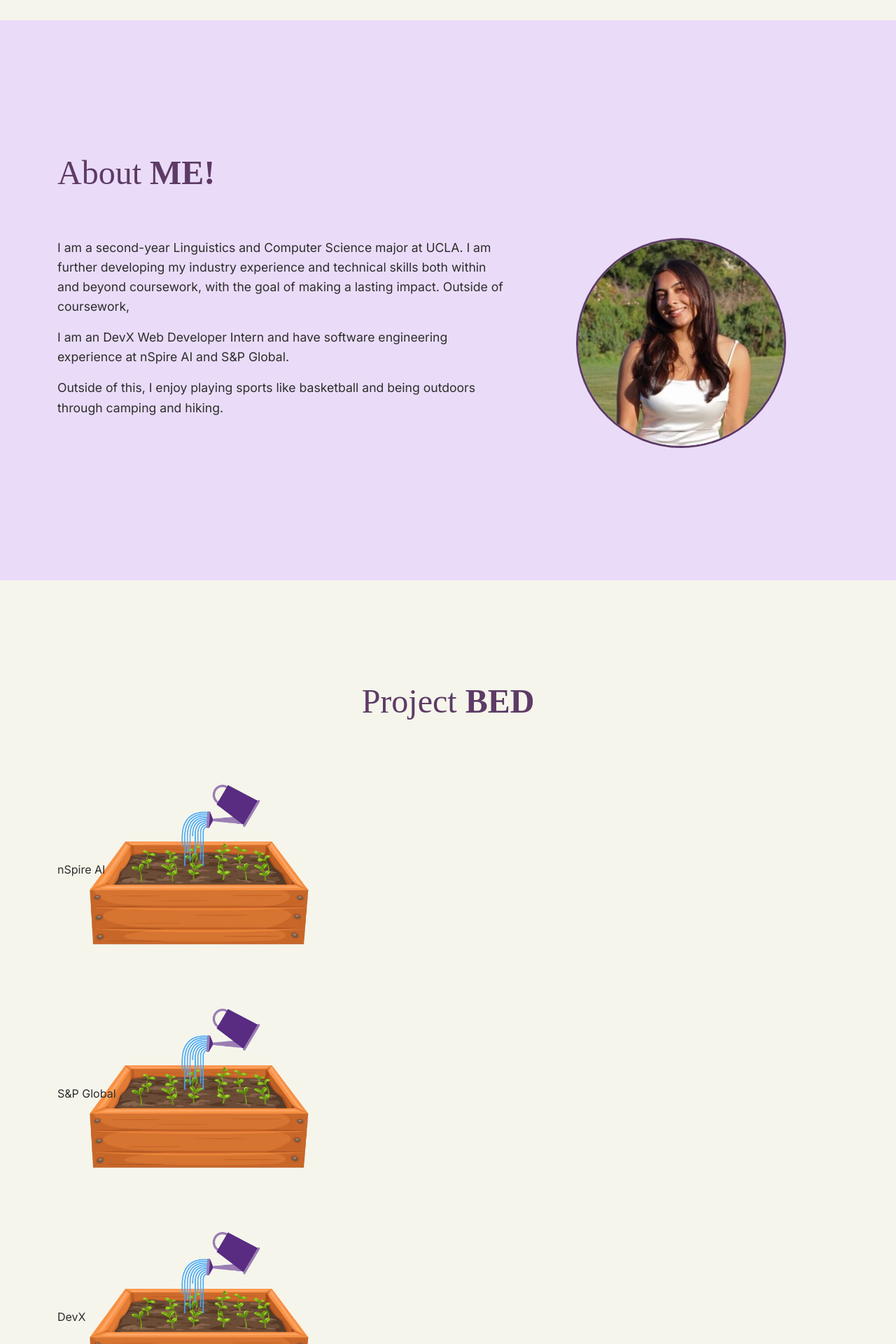
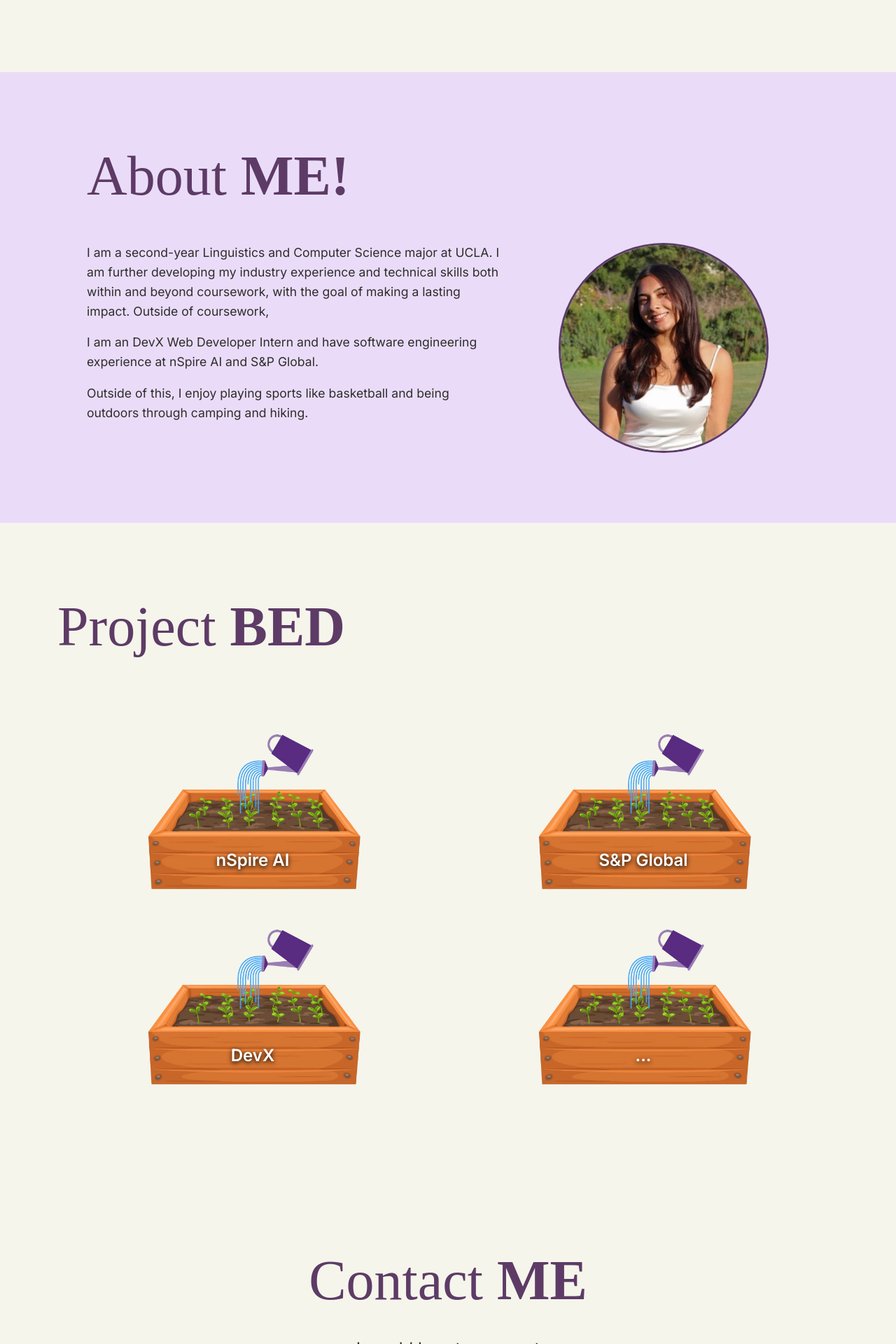
Before and after one commit to AnyaSengupta/portfolio, a React (Vite) app in the folder portfolio/: page /experience in a window 1280 px wide. Shown: the part 880-2800 px from the top of the page at 70% size. Built offline with nearby package versions, Linux system fonts and the light colour scheme; the HTML template or start-up script is replaced by a standard one.

Commit message:
Version 2

```diff
--- a/portfolio/About.css
+++ b/portfolio/About.css
@@ -1,10 +1,12 @@
 .about-section {
     color: var(--color-text);
+    margin: 5em;
 }
 
 .about-heading {
-    font-size: 3rem;
+    font-size: 5rem;
     margin-bottom: 2rem;
+    font-family: "Satoshi";
 }
 
 .about-text p {
@@ -14,7 +16,7 @@
 }
 
 .about-content-row {
-    margin-top: 2rem;
+    margin-top: 1rem;
 }
 
 .profile-image-container {
--- a/portfolio/Contact.css
+++ b/portfolio/Contact.css
@@ -1,27 +1,31 @@
 .contact-section {
-    padding: 4rem;
+    padding: 10em;
     background-color: var(--color-bg);
     color: var(--color-text);
 }
 
 .contact-heading {
-    font-size: 3rem;
+    font-size: 5rem;
     margin-bottom: 2rem;
     color: var(--color-contrast);
+    font-family: 'Austin Trial',
+            serif;
 }
 
 .contact-section p {
-    font-size: 1.1rem;
-    margin-bottom: 2rem;
+    font-size: 1.5rem;
+    margin-bottom: 1em;
     text-align: center;
 }
 
 .contact-section form {
-    margin-top: 1rem;
+    margin-top: 1em;
+    margin-bottom: 2em;
+
 }
 
 .contact-section .form-group {
-    margin-bottom: 1.5rem;
+    margin-bottom: 1em;
 }
 
 .contact-section .form-label {
@@ -31,18 +35,22 @@
 
 .contact-section .form-control {
     border-radius: 8px;
-    padding: 0.75rem;
+    padding: 1rem;
     border: var(--color-contrast);
+    margin-bottom: 2em;
 }
 
 .contact-section .btn-primary {
     background-color: var(--color-contrast);
     color: white;
+    font-family: 'Austin Trial',
+            serif;
     border: none;
     border-radius: 8px;
     padding: 0.75rem 1.5rem;
-    font-size: 1.1rem;
+    font-size: 1.5rem;
     transition: background-color 0.3s ease;
+
 }
 
 .contact-section .btn-primary:hover {
--- a/portfolio/Home.css
+++ b/portfolio/Home.css
@@ -3,12 +3,11 @@
     align-items: center;
     justify-content: center;
     padding-top: 0px;
+    padding-bottom: 10rem;
+    padding-right: 10em;
+
 }
 
-.home-content {
-    margin-top: 1rem;
-    text-align: center;
-}
 
 .logo-container {
     display: inline-block;
@@ -16,13 +15,10 @@
 }
 
 .floral-logo {
-    width: 400px;
-    height: 400px;
+    width: 450px;
+    height: 450px;
     margin: 0 auto 1rem;
-}
-
-.name-container {
-    text-align: center;
+    margin-left:9em;
 }
 
 .name-heading {
@@ -30,4 +26,6 @@
     line-height: 1.1;
     margin: 0;
     color: var(--color-text);
+    padding-left: 3em;
+    text-align: left;
 }
--- a/portfolio/NavBar.css
+++ b/portfolio/NavBar.css
@@ -17,5 +17,6 @@
 }
 
 .daisy-logo img {
-    width: 80px;
+width: 5em;
+text-align: center;
 }
--- a/portfolio/ProjectBed.css
+++ b/portfolio/ProjectBed.css
@@ -1,33 +1,49 @@
-.project-bed-section {
-    padding: 4rem 0;
-}
+.project-heading {
+        font-size: 5rem;
+        margin-bottom: 1em;
+        font-family: "Satoshi";
+        margin-top: 1em;
+    }
 
-.project-heading {
-    font-size: 3rem;
-    margin-bottom: 3rem;
-    text-align: center;
-}
 
-.project-images-row {
+.project-bed-grid {
     display: flex;
     flex-wrap: wrap;
-    justify-content: center;
+    gap: 0;
+    /* No gap between images */
+    margin: 0;
+    padding: 0;
 }
 
 .project-image-wrapper {
     position: relative;
-    margin: 1rem;
+    width: 50%;
+    /* 2 per row */
+    aspect-ratio: 2 / 1;
+    /* Maintain consistent height, adjust as needed */
+    box-sizing: border-box;
 }
 
 .project-image-wrapper img {
-    width: calc(100vw / 2 - 2rem);
-    /* Adjust width */
-    max-width: 400px;
-    /* Optional max width */
-    border-radius: 8px;
+    width: 100%;
+    height: 100%;
+    object-fit: contain;
+    /* or cover */
+    display: block;
+    margin: 0;
+    padding: 0;
+    vertical-align: bottom;
 }
 
 .overlay-text {
     position: absolute;
-    top: calc(50% - .5rem);
+    left: 0;
+    right: 0;
+    bottom: 2.3em;
+    text-align: center;
+    color: #fff;
+    font-weight: bold;
+    font-size: 1.5em;
+    text-shadow: 0 2px 6px #000;
+    pointer-events: none;
 }
--- a/portfolio/index.html
+++ b/portfolio/index.html
@@ -17,6 +17,7 @@
 
 <body>
   <div id="root"></div>
+
   <script type="module" src="/src/main.jsx"></script>
   <script src="https://cdn.jsdelivr.net/npm/bootstrap@5.0.0-beta1/dist/js/bootstrap.bundle.min.js"
     integrity="sha384-ygbV9kiqUc6oa4msXn9868pTtWMgiQaeYH7/t7LECLbyPA2x65Kgf80OJFdroafW"
--- a/portfolio/src/App.css
+++ b/portfolio/src/App.css
@@ -38,8 +38,8 @@ h3 {
 }
 
 section {
-    padding: 80px 20px;
-    min-height: 100vh;
+    padding: 20px 20px;
+    min-height: auto;
     display: flex;
     align-items: center;
 }
--- a/portfolio/src/App.tsx
+++ b/portfolio/src/App.tsx
@@ -102,7 +102,7 @@ const App: React.FC = () => {
       <section id="about">
         <About />
       </section>
-      <section id="projects">
+      <section id="experience">
         <ProjectBed />
       </section>
       <section id="contact">
--- a/portfolio/src/components/Experience.tsx
+++ b/portfolio/src/components/Experience.tsx
@@ -1,81 +1,25 @@
-// import React from "react";
-// import { Container, Row, Col } from "react-bootstrap";
-// import "../../ProjectBed.css";
-
-// interface ExperienceProps {
-//   name: string;
-// }
-
-// const Experience: React.FC<ExperienceProps> = ({ name }) => {
-//   return (
-//     <Col md={6} className="project-box-col">
-//       <div className="project-box">
-//         <div className="watering-can">{/* SVG or image of watering can */}</div>
-//         <div className="plant-bed">
-//           <h3>{name}</h3>
-//         </div>
-//       </div>
-//     </Col>
-//   );
-// };
-
-// const ProjectBed: React.FC = () => {
-//   return (
-//     <Container fluid className="project-bed-section" id="projects">
-//       <Container>
-//         <h1 className="project-heading">
-//           Project <span className="highlight">BED</span>
-//         </h1>
-//         <Row>
-//           <Experience name="nSpire AI" />
-//           <Experience name="S&P Global" />
-//         </Row>
-//         <Row>
-//           <Experience name="DevX" />
-//           <Experience name="..." />
-//         </Row>
-//       </Container>
-//     </Container>
-//   );
-// };
-
-// export default ProjectBed;
-
 import React from "react";
-import { Container, Row } from "react-bootstrap";
+import { Container } from "react-bootstrap";
 import "../../ProjectBed.css";
 
-const ProjectBed: React.FC = () => {
-  return (
+const projects = ["nSpire AI", "S&P Global", "DevX", "..."];
+
+const ProjectBed: React.FC = () => (
   <Container fluid className="project-bed-section" id="projects">
     <Container>
       <h1 className="project-heading">
         Project <span className="highlight">BED</span>
       </h1>
-        <Row className="project-images-row">
-          <div className="project-image-wrapper">
-            <img src="../../images/gardenBed.png" alt="nSpire AI" />
-            <div className="overlay-text">nSpire AI</div>
+      <div className="project-bed-grid">
+        {projects.map((name, idx) => (
+          <div className="project-image-wrapper" key={idx}>
+            <img src="../../images/gardenBed.png" alt={name} />
+            <div className="overlay-text">{name}</div>
           </div>
-
-          <div className="project-image-wrapper">
-            <img src="../../images/gardenBed.png" alt="S&P Global" />
-            <div className="overlay-text">S&P Global</div>
+        ))}
       </div>
-
-          <div className="project-image-wrapper">
-            <img src="../../images/gardenBed.png" alt="DevX" />
-            <div className="overlay-text">DevX</div>
-          </div>
-
-          <div className="project-image-wrapper">
-            <img src="/../../images/gardenBed.png" alt="..." />
-            <div className="overlay-text">...</div>
-          </div>
-        </Row>
     </Container>
   </Container>
 );
-};
 
 export default ProjectBed;
```
Also changed, not shown: portfolio/public/images/image.png (added), 1 other file (tests, documents, lock files or other folders). Lines whose indentation alone changed are shown as unchanged.
